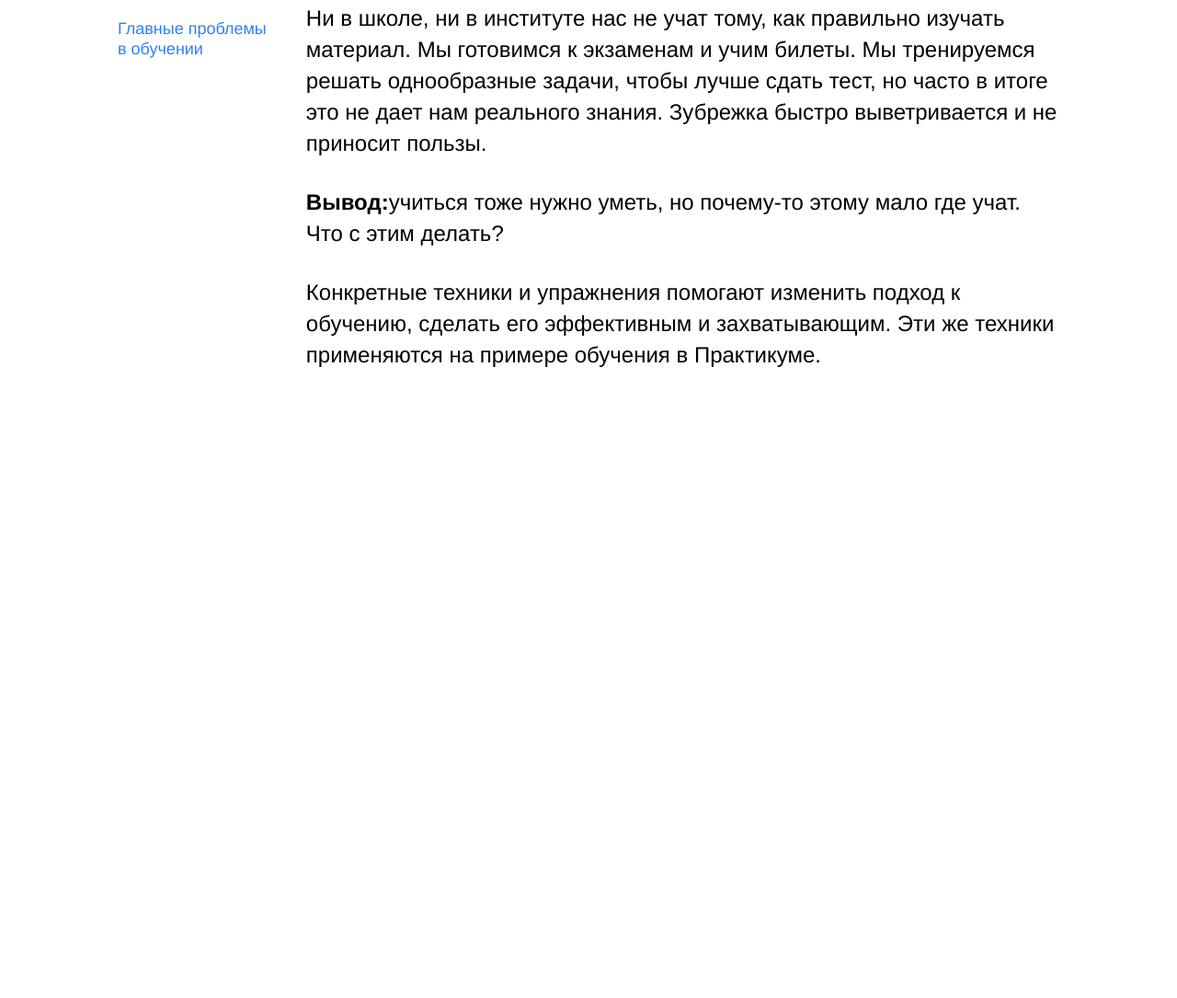
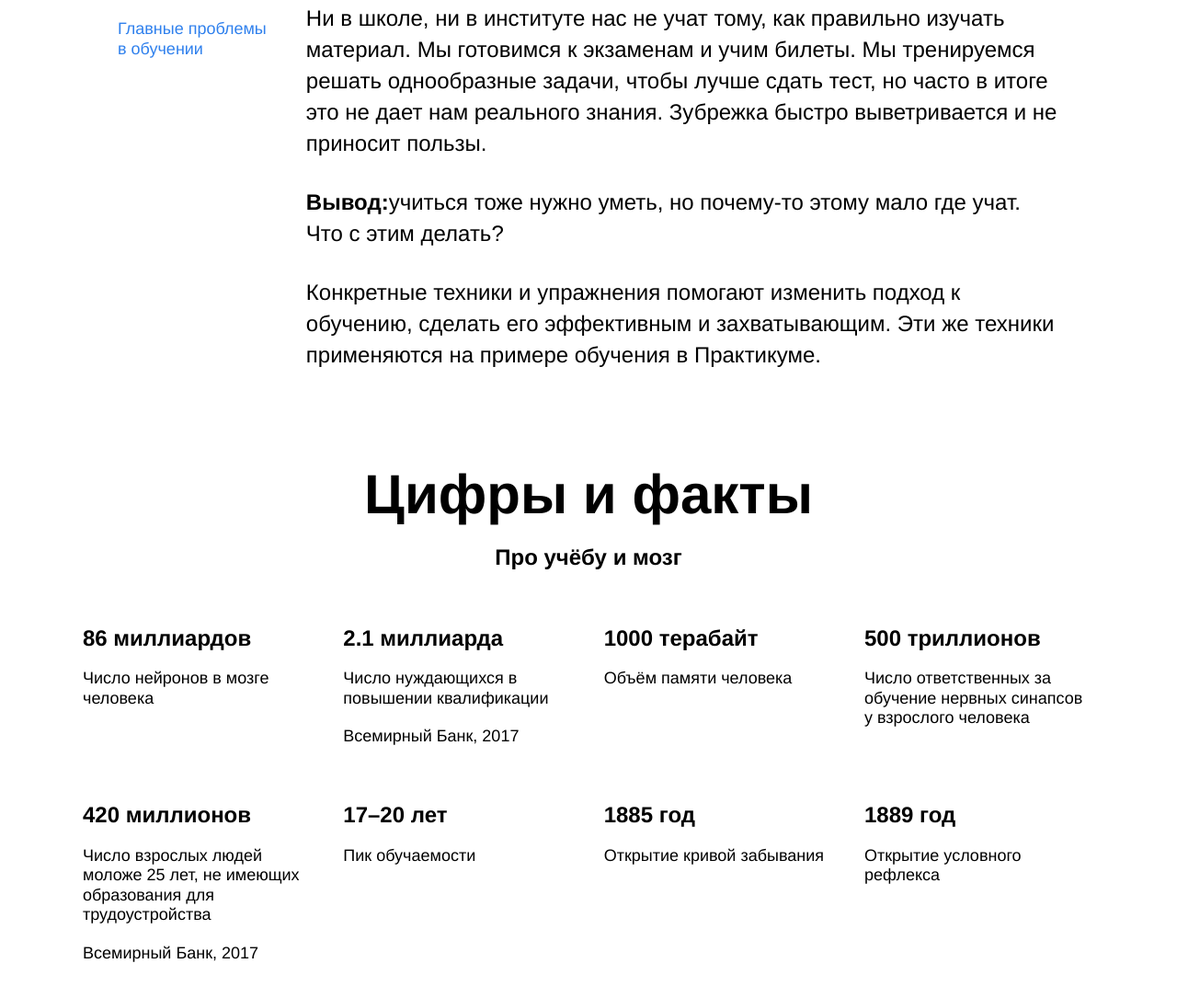
Before and after one commit to KoshkaKsu/how-to-learn, a plain HTML site: page index.html in a window 1280 px wide. Shown: the part 853-1938 px from the top of the page at 92% size. Before the commit the page ends 1356 px from the top, so only its background shows below. Drawn offline with Linux system fonts and the light colour scheme.

Commit message:
add section digits

```diff
--- a/index.html
+++ b/index.html
@@ -31,6 +31,44 @@
       </section>
 
       <section class="digits">
+        <h2 class="section-title">Цифры и факты</h2>
+        <p class="section-subtitle">Про учёбу и мозг</p>
+        <div class="table">
+          <div class="table__cell">
+            <h3 class="table__heading">86 миллиардов</h3>
+            <p class="table__text">Число нейронов в мозге человека</p>
+          </div>
+          <div class="table__cell">
+            <h3 class="table__heading">2.1 миллиарда</h3>
+            <p class="table__text">Число нуждающихся в повышении квалификации</p>
+              <cite>Всемирный Банк, 2017</cite>
+          </div>
+          <div class="table__cell">
+            <h3 class="table__heading">1000 терабайт</h3>
+            <p class="table__text">Объём памяти человека</p>
+          </div>
+          <div class="table__cell">
+            <h3 class="table__heading">500 триллионов</h3>
+            <p class="table__text">Число ответственных за обучение нервных синапсов у взрослого человека</p>
+          </div>
+          <div class="table__cell">
+            <h3 class="table__heading">420 миллионов</h3>
+            <p class="table__text">Число взрослых людей моложе 25 лет, не имеющих образования для трудоустройства</p>
+              <cite>Всемирный Банк, 2017</cite>
+          </div>
+          <div class="table__cell">
+            <h3 class="table__heading">17–20 лет</h3>
+            <p class="table__text">Пик обучаемости</p>
+          </div>
+          <div class="table__cell">
+            <h3 class="table__heading">1885 год</h3>
+            <p class="table__text">Открытие кривой забывания</p>
+          </div>
+          <div class="table__cell">
+            <h3 class="table__heading">1889 год</h3>
+            <p class="table__text">Открытие условного рефлекса</p>
+          </div>
+      </div>
       </section>
 
       <section class="feynman">
--- a/styles/style.css
+++ b/styles/style.css
@@ -82,7 +82,7 @@
 .two-columns {
   display: flex;
   justify-content: space-between;
-  margin: 100px auto;
+  margin: 100px auto 0px;
   width: 80%;
 }
 
@@ -120,10 +120,66 @@
   line-height: 34px;
 }
 
-/* и элемента с модификатором вида ключ-значение */
+.digits {
+  display: flex;
+  flex-direction: column;
+}
+
+.section-title {
+  width: 60%;
+  margin: 100px auto 0px;
+  text-align: center;
+  font-size: 60px;
+  font-weight: bold;
+  line-height: 1.15;
+}
+
+.section-subtitle {
+  width: 60%;
+  margin: 20px auto 0px;
+  text-align: center;
+  font-size: 24px;
+  font-weight: bold;
+  line-height: 1.15;
+}
+
+.table {
+  width: 1100px;
+  margin: 0px auto 100px;
+  display: flex;
+  flex-wrap: wrap;
+  justify-content: space-between;
+}
+
+.table__cell {
+  width: 250px;
+  margin-top: 60px;
+}
+
+.table__heading {
+  margin: 0px auto 20px 0px;
+  font-size: 24px;
+  font-weight: bold;
+  line-height: 1.15;
+}
+
+.table__text {
+  margin: 20px 0px 20px;
+  font-size: 18px;
+  font-weight: normal;
+  line-height: 1.2;
+}
+
+cite {
+  font-size: 18px;
+  font-weight: normal;
+  line-height: 1.2;
+  font-style: normal;
+}
+/* и элемента с модификатором вида ключ-значение
 .table__cell_theme_dark {
   width: 200px;
   color: white;
   margin-right: 0;
   margin-top: 80px;
-}
+} */
```
